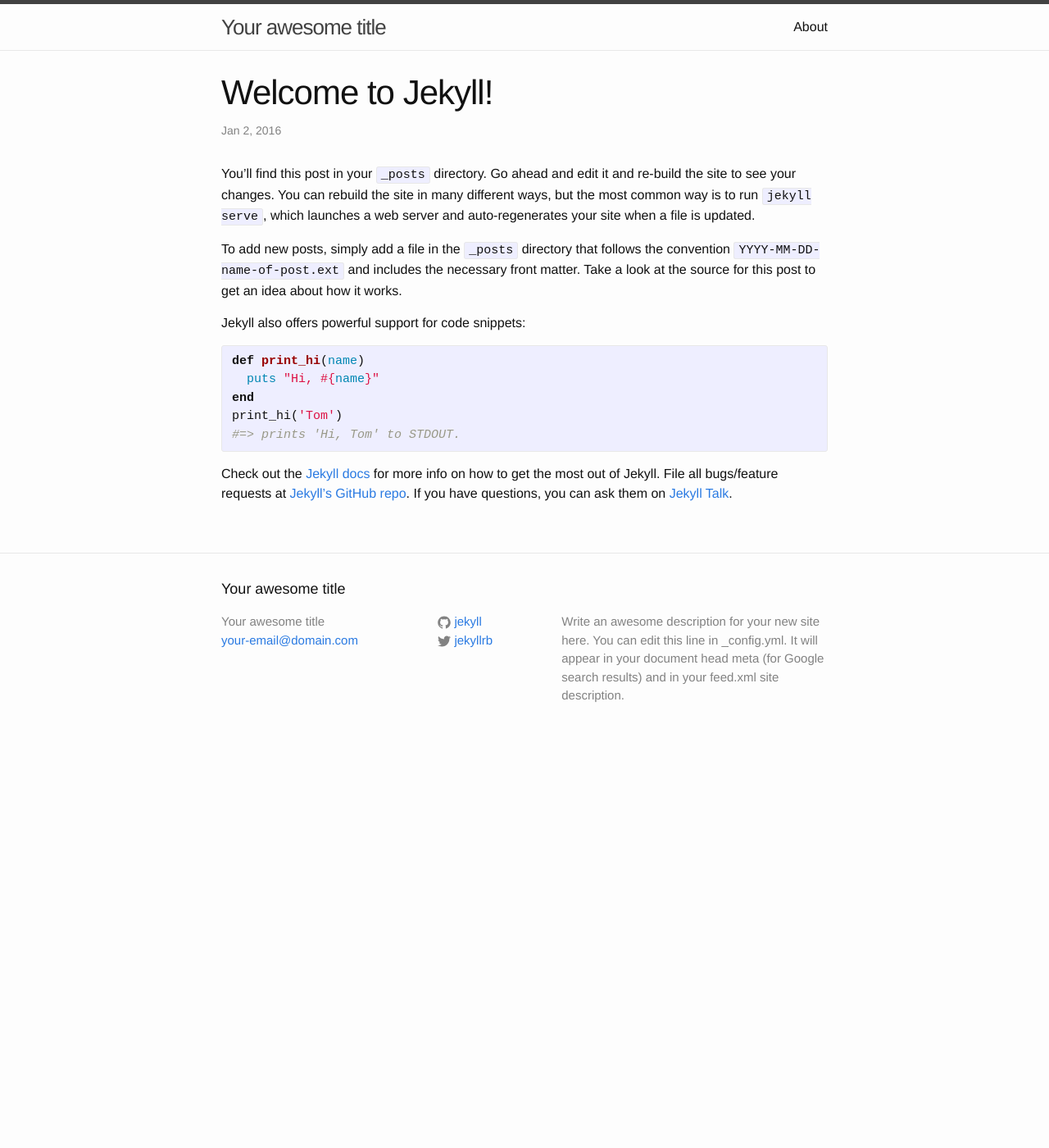
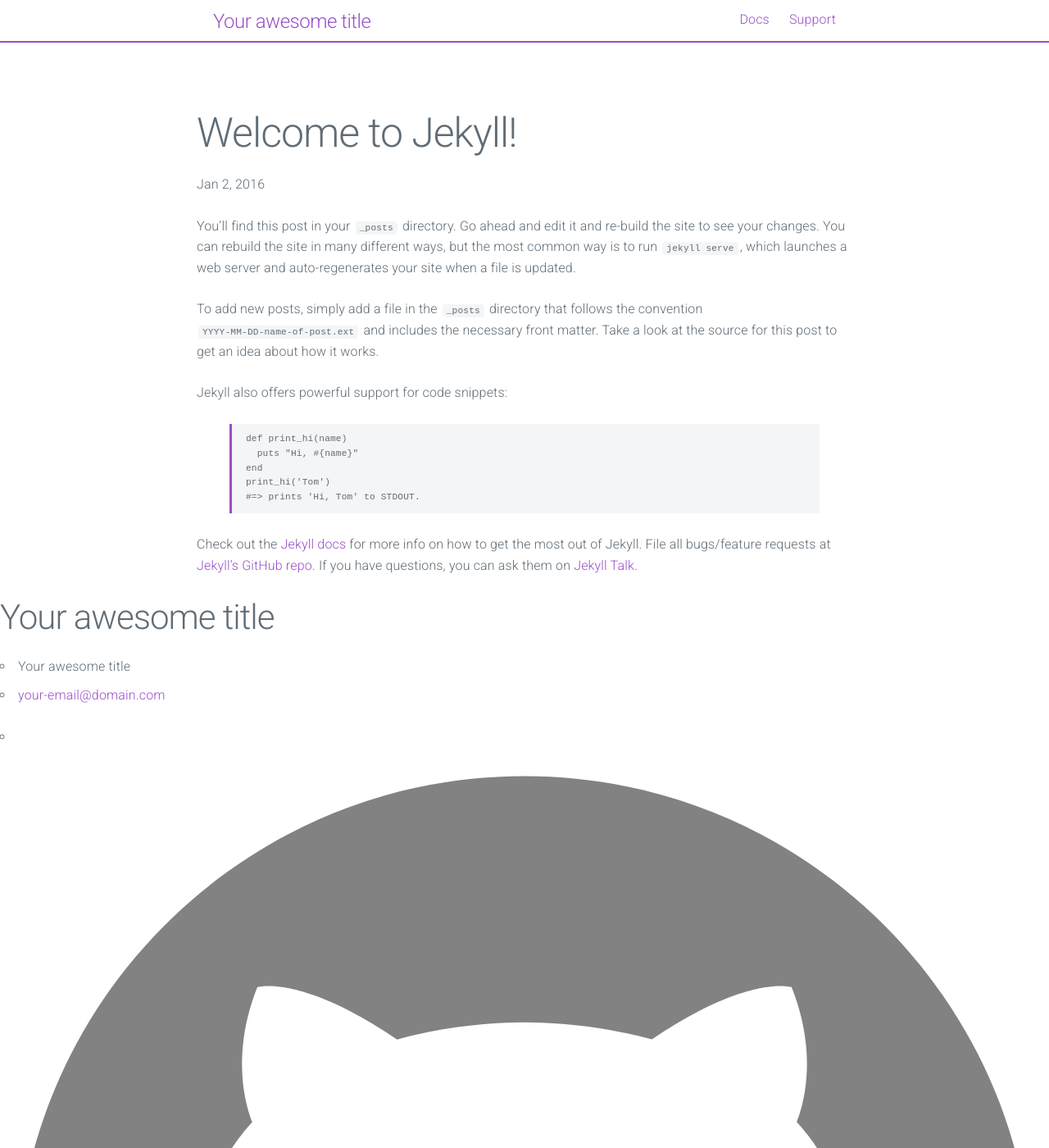
Before and after one commit to fareez-ahamed/millikyl, a Jekyll site: the page built from _posts/2016-01-02-welcome-to-jekyll.markdown, in a window 1280 px wide and 1400 px high. Shown: the whole window at 82% size. Built offline with Jekyll 4.4.1, drawn with Linux system fonts in a browser that asks for light colours.

Commit message:
Updated navigation and post page

```diff
--- a/_includes/header.html
+++ b/_includes/header.html
@@ -1,27 +1,19 @@
-<header class="site-header">
+<nav class="navigation">
+  <section class="container">
 
-  <div class="wrapper">
+    <a class="navigation-title" href="index.html">
+      <!-- <img class="img" src="img/logo.svg" height="30" alt="Milligram" title="Milligram"> -->
+      <h1 class="title">{{ site.title }}</h1>
+    </a>
 
-    <a class="site-title" href="{{ site.baseurl }}/">{{ site.title }}</a>
+    <ul class="navigation-list float-right">
+      <li class="navigation-item">
+        <a class="navigation-link" href="#popover-grid" data-popover>Docs</a>
+      </li>
+      <li class="navigation-item">
+        <a class="navigation-link" href="#popover-support" data-popover>Support</a>
+      </li>
+    </ul>
 
-    <nav class="site-nav">
-      <a href="#" class="menu-icon">
-        <svg viewBox="0 0 18 15">
-          <path fill="#424242" d="M18,1.484c0,0.82-0.665,1.484-1.484,1.484H1.484C0.665,2.969,0,2.304,0,1.484l0,0C0,0.665,0.665,0,1.484,0 h15.031C17.335,0,18,0.665,18,1.484L18,1.484z"/>
-          <path fill="#424242" d="M18,7.516C18,8.335,17.335,9,16.516,9H1.484C0.665,9,0,8.335,0,7.516l0,0c0-0.82,0.665-1.484,1.484-1.484 h15.031C17.335,6.031,18,6.696,18,7.516L18,7.516z"/>
-          <path fill="#424242" d="M18,13.516C18,14.335,17.335,15,16.516,15H1.484C0.665,15,0,14.335,0,13.516l0,0 c0-0.82,0.665-1.484,1.484-1.484h15.031C17.335,12.031,18,12.696,18,13.516L18,13.516z"/>
-        </svg>
-      </a>
-
-      <div class="trigger">
-        {% for my_page in site.pages %}
-          {% if my_page.title %}
-          <a class="page-link" href="{{ my_page.url | prepend: site.baseurl }}">{{ my_page.title }}</a>
-          {% endif %}
-        {% endfor %}
-      </div>
-    </nav>
-
-  </div>
-
-</header>
+  </section>
+</nav>
--- a/_layouts/default.html
+++ b/_layouts/default.html
@@ -5,7 +5,11 @@
 
   <body>
 
-    {% include header.html %}
+    <main class="wrapper">
+      {% include header.html %}
+    </main>
+
+
 
     <div class="page-content">
       <div class="wrapper">
--- a/_sass/_Base.sass
+++ b/_sass/_Base.sass
@@ -1,4 +1,5 @@
 
+@import url(https://fonts.googleapis.com/css?family=Roboto:300)
 // Base
 // ––––––––––––––––––––––––––––––––––––––––––––––––––
 
--- a/_sass/_layout.scss
+++ /dev/null
@@ -1,242 +0,0 @@
-/**
- * Site header
- */
-.site-header {
-    border-top: 5px solid $grey-color-dark;
-    border-bottom: 1px solid $grey-color-light;
-    min-height: 56px;
-
-    // Positioning context for the mobile navigation icon
-    position: relative;
-}
-
-.site-title {
-    font-size: 26px;
-    font-weight: 300;
-    line-height: 56px;
-    letter-spacing: -1px;
-    margin-bottom: 0;
-    float: left;
-
-    &,
-    &:visited {
-        color: $grey-color-dark;
-    }
-}
-
-.site-nav {
-    float: right;
-    line-height: 56px;
-
-    .menu-icon {
-        display: none;
-    }
-
-    .page-link {
-        color: $text-color;
-        line-height: $base-line-height;
-
-        // Gaps between nav items, but not on the last one
-        &:not(:last-child) {
-            margin-right: 20px;
-        }
-    }
-
-    @include media-query($on-palm) {
-        position: absolute;
-        top: 9px;
-        right: $spacing-unit / 2;
-        background-color: $background-color;
-        border: 1px solid $grey-color-light;
-        border-radius: 5px;
-        text-align: right;
-
-        .menu-icon {
-            display: block;
-            float: right;
-            width: 36px;
-            height: 26px;
-            line-height: 0;
-            padding-top: 10px;
-            text-align: center;
-
-            > svg {
-                width: 18px;
-                height: 15px;
-
-                path {
-                    fill: $grey-color-dark;
-                }
-            }
-        }
-
-        .trigger {
-            clear: both;
-            display: none;
-        }
-
-        &:hover .trigger {
-            display: block;
-            padding-bottom: 5px;
-        }
-
-        .page-link {
-            display: block;
-            padding: 5px 10px;
-
-            &:not(:last-child) {
-                margin-right: 0;
-            }
-            margin-left: 20px;
-        }
-    }
-}
-
-
-
-/**
- * Site footer
- */
-.site-footer {
-    border-top: 1px solid $grey-color-light;
-    padding: $spacing-unit 0;
-}
-
-.footer-heading {
-    font-size: 18px;
-    margin-bottom: $spacing-unit / 2;
-}
-
-.contact-list,
-.social-media-list {
-    list-style: none;
-    margin-left: 0;
-}
-
-.footer-col-wrapper {
-    font-size: 15px;
-    color: $grey-color;
-    margin-left: -$spacing-unit / 2;
-    @extend %clearfix;
-}
-
-.footer-col {
-    float: left;
-    margin-bottom: $spacing-unit / 2;
-    padding-left: $spacing-unit / 2;
-}
-
-.footer-col-1 {
-    width: -webkit-calc(35% - (#{$spacing-unit} / 2));
-    width:         calc(35% - (#{$spacing-unit} / 2));
-}
-
-.footer-col-2 {
-    width: -webkit-calc(20% - (#{$spacing-unit} / 2));
-    width:         calc(20% - (#{$spacing-unit} / 2));
-}
-
-.footer-col-3 {
-    width: -webkit-calc(45% - (#{$spacing-unit} / 2));
-    width:         calc(45% - (#{$spacing-unit} / 2));
-}
-
-@include media-query($on-laptop) {
-    .footer-col-1,
-    .footer-col-2 {
-        width: -webkit-calc(50% - (#{$spacing-unit} / 2));
-        width:         calc(50% - (#{$spacing-unit} / 2));
-    }
-
-    .footer-col-3 {
-        width: -webkit-calc(100% - (#{$spacing-unit} / 2));
-        width:         calc(100% - (#{$spacing-unit} / 2));
-    }
-}
-
-@include media-query($on-palm) {
-    .footer-col {
-        float: none;
-        width: -webkit-calc(100% - (#{$spacing-unit} / 2));
-        width:         calc(100% - (#{$spacing-unit} / 2));
-    }
-}
-
-
-
-/**
- * Page content
- */
-.page-content {
-    padding: $spacing-unit 0;
-}
-
-.page-heading {
-    font-size: 20px;
-}
-
-.post-list {
-    margin-left: 0;
-    list-style: none;
-
-    > li {
-        margin-bottom: $spacing-unit;
-    }
-}
-
-.post-meta {
-    font-size: $small-font-size;
-    color: $grey-color;
-}
-
-.post-link {
-    display: block;
-    font-size: 24px;
-}
-
-
-
-/**
- * Posts
- */
-.post-header {
-    margin-bottom: $spacing-unit;
-}
-
-.post-title {
-    font-size: 42px;
-    letter-spacing: -1px;
-    line-height: 1;
-
-    @include media-query($on-laptop) {
-        font-size: 36px;
-    }
-}
-
-.post-content {
-    margin-bottom: $spacing-unit;
-
-    h2 {
-        font-size: 32px;
-
-        @include media-query($on-laptop) {
-            font-size: 28px;
-        }
-    }
-
-    h3 {
-        font-size: 26px;
-
-        @include media-query($on-laptop) {
-            font-size: 22px;
-        }
-    }
-
-    h4 {
-        font-size: 20px;
-
-        @include media-query($on-laptop) {
-            font-size: 18px;
-        }
-    }
-}
--- a/css/main.scss
+++ b/css/main.scss
@@ -5,28 +5,28 @@
 
 
 
-// Our variables
-$base-font-family: "Helvetica Neue", Helvetica, Arial, sans-serif;
-$base-font-size:   16px;
-$base-font-weight: 400;
-$small-font-size:  $base-font-size * 0.875;
-$base-line-height: 1.5;
+// // Our variables
+// $base-font-family: "Helvetica Neue", Helvetica, Arial, sans-serif;
+// $base-font-size:   16px;
+// $base-font-weight: 400;
+// $small-font-size:  $base-font-size * 0.875;
+// $base-line-height: 1.5;
 
-$spacing-unit:     30px;
+// $spacing-unit:     30px;
 
-$text-color:       #111;
-$background-color: #fdfdfd;
-$brand-color:      #2a7ae2;
+// $text-color:       #111;
+// $background-color: #fdfdfd;
+// $brand-color:      #2a7ae2;
 
-$grey-color:       #828282;
-$grey-color-light: lighten($grey-color, 40%);
-$grey-color-dark:  darken($grey-color, 25%);
+// $grey-color:       #828282;
+// $grey-color-light: lighten($grey-color, 40%);
+// $grey-color-dark:  darken($grey-color, 25%);
 
-// Width of the content area
-$content-width:    800px;
+// // Width of the content area
+// $content-width:    800px;
 
-$on-palm:          600px;
-$on-laptop:        800px;
+// $on-palm:          600px;
+// $on-laptop:        800px;
 
 
 
@@ -47,7 +47,57 @@ $on-laptop:        800px;
 
 // Import partials from `sass_dir` (defaults to `_sass`)
 @import
-        "base",
-        "layout",
-        "syntax-highlighting"
+        "milligram"
+        // "layout"
+        // "syntax-highlighting"
 ;
+
+.navigation {
+	height: 5.2rem;
+	position: fixed;
+	top:0px;
+	width: 100%;
+	background-color: $color-initial;
+	margin-top: 0px;
+	margin-left: 0px;
+	border-bottom: 2px solid $color-primary;
+
+	.container {
+		max-width: 800px;
+	}
+
+	.title {
+		float: left;
+		// display: inline;
+		padding-top: 0.8rem;
+		@extend h5;
+	}
+
+	.navigation-item {
+		display: inline;
+		padding-left: 2rem;
+
+	}
+
+	.navigation-list {
+		list-style: none;
+		padding-top: 1.1rem;
+	}
+}
+
+body {
+	margin: 0px 0px;
+}
+
+.page-content {
+	margin: 0 auto;
+	width: 800px;
+
+	.wrapper {
+		margin-top: 5.2rem;
+	}
+}
+
+.post-header {
+	padding-top: 8rem;
+}
```
